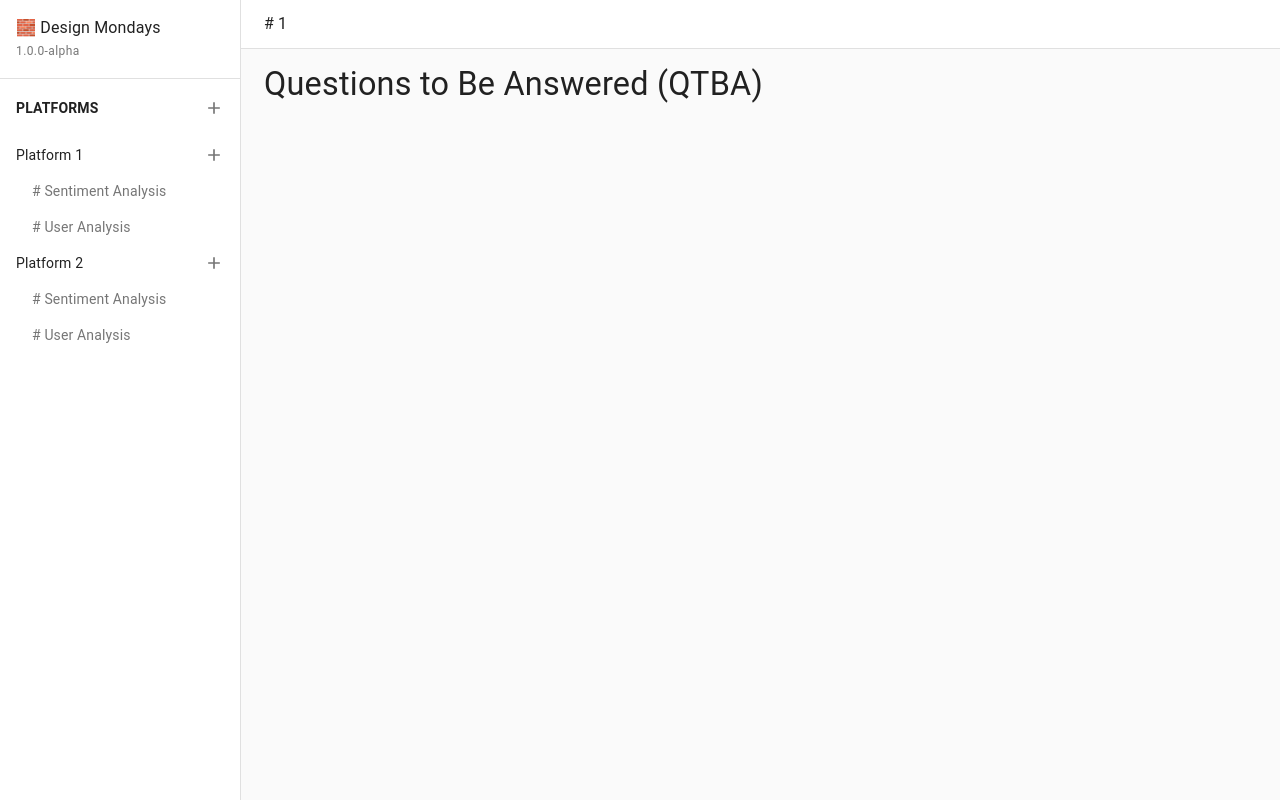
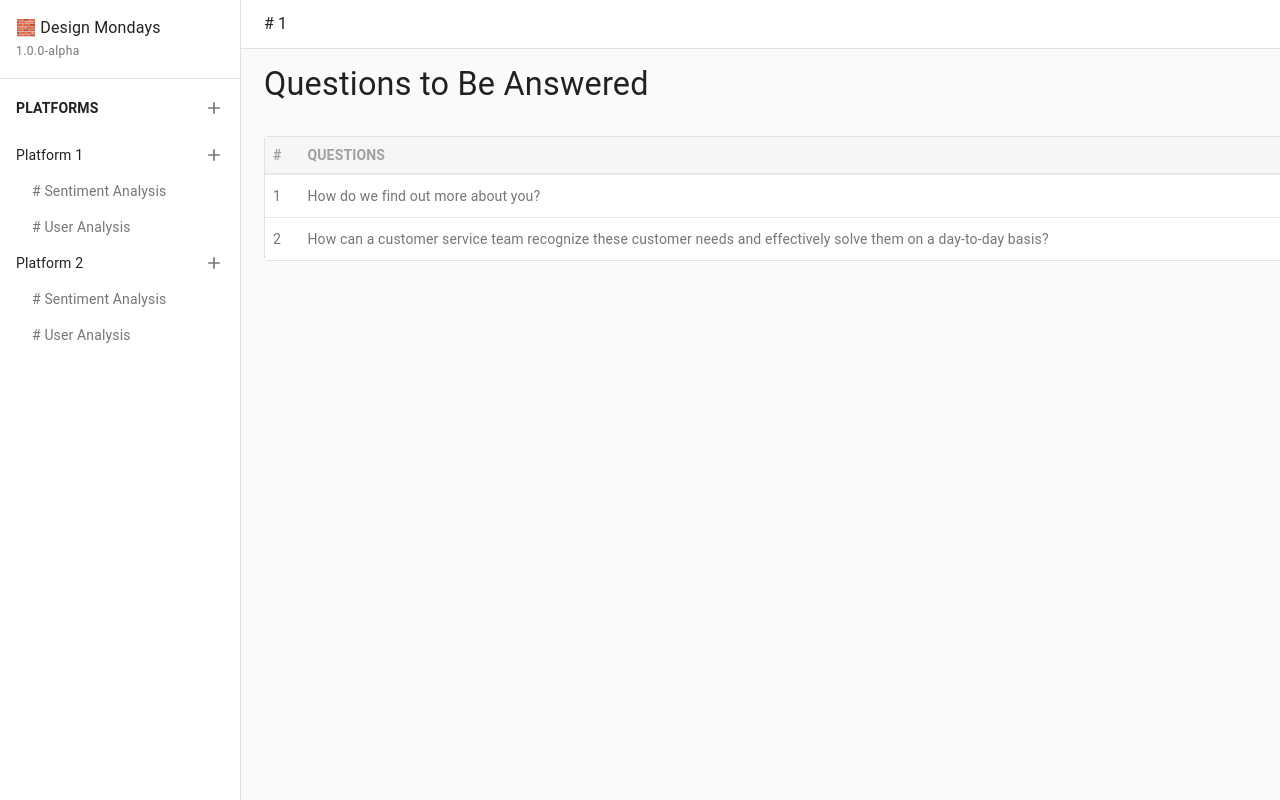
Before and after one commit to adenchua/qtba, a React (Create React App) app in the folder frontend/: page /1/1 in a window 1280 px wide. Shown: the top 800 px of the page. Built offline with nearby package versions, Linux system fonts and the light colour scheme.

Commit message:
add table

```diff
--- /dev/null
+++ b/frontend/src/components/QTBATable.tsx
@@ -0,0 +1,156 @@
+import React, { useState, useCallback } from "react";
+import CheckCircleIcon from "@material-ui/icons/CheckCircleOutline";
+import CheckedCircleIcon from "@material-ui/icons/CheckCircle";
+import MoreHorizIcon from "@material-ui/icons/MoreHoriz";
+import IconButton from "@material-ui/core/IconButton";
+import Typography from "@material-ui/core/Typography";
+import { makeStyles } from "@material-ui/core/styles";
+
+const useStyles = makeStyles(() => ({
+  root: {
+    display: "inline-block",
+    minWidth: "100%",
+    border: "1px solid #dbe3e8",
+    borderRadius: 4,
+  },
+  table: {
+    width: "100%",
+    borderCollapse: "collapse",
+  },
+  tableHeader: {
+    background: "#F6F6F6",
+  },
+  tableHeaderRow: {
+    padding: "8px",
+    borderBottom: "2px solid #E8E8E8",
+  },
+  tableHeaderText: {
+    textTransform: "uppercase",
+    color: "#A0A0A0",
+    fontWeight: "bold",
+  },
+  tableBodyRow: {
+    background: "#FFF",
+    "&:not(:last-child)": {
+      borderBottom: "1px solid #E8E8E8",
+    },
+  },
+  tableBodyRowColumn: {
+    padding: "8px",
+  },
+}));
+
+const QUESTIONS_BANK = [
+  {
+    question: "How do we find out more about you?",
+    questionIndex: 1,
+    likes: 46,
+    isStrikeThrough: true,
+  },
+  {
+    question:
+      "How can a customer service team recognize these customer needs and effectively solve them on a day-to-day basis?",
+    questionIndex: 2,
+    likes: 27,
+    isStrikeThrough: false,
+  },
+];
+
+const QTBATable = (): JSX.Element => {
+  const classes = useStyles();
+  const [votedQuestionIndexes, setVotedQuestionsIndexes] = useState<number[]>([]);
+
+  const handleVoteQuestion = (questionIndex: number): void => {
+    if (votedQuestionIndexes.includes(questionIndex)) {
+      return; // already in vote
+    }
+
+    setVotedQuestionsIndexes((prevState) => [...prevState, questionIndex]);
+  };
+
+  const handleUnvoteQuestion = (questionIndex: number): void => {
+    if (!votedQuestionIndexes.includes(questionIndex)) {
+      return;
+    }
+
+    const updatedQuestionIndexes = votedQuestionIndexes.filter(
+      (questionIndexInArray) => questionIndexInArray !== questionIndex
+    );
+    setVotedQuestionsIndexes(updatedQuestionIndexes);
+  };
+
+  const renderTableHeader = useCallback((): JSX.Element => {
+    return (
+      <thead>
+        <tr className={classes.tableHeader}>
+          <th className={classes.tableHeaderRow}>
+            <Typography align='left' className={classes.tableHeaderText} variant='body2'>
+              #
+            </Typography>
+          </th>
+          <th className={classes.tableHeaderRow}>
+            <Typography align='left' className={classes.tableHeaderText} variant='body2'>
+              Questions
+            </Typography>
+          </th>
+          <th className={classes.tableHeaderRow}>
+            <Typography align='left' className={classes.tableHeaderText} variant='body2'>
+              Vote
+            </Typography>
+          </th>
+          <th className={classes.tableHeaderRow}></th>
+        </tr>
+      </thead>
+    );
+  }, [classes.tableHeader, classes.tableHeaderRow, classes.tableHeaderText]);
+
+  const renderTableRow = (question: string, questionIndex: number): JSX.Element => {
+    return (
+      <tr className={classes.tableBodyRow} key={questionIndex}>
+        <td className={classes.tableBodyRowColumn}>
+          <Typography variant='body2' color='textSecondary'>
+            {questionIndex}
+          </Typography>
+        </td>
+        <td className={classes.tableBodyRowColumn}>
+          <Typography variant='body2' color='textSecondary'>
+            {question}
+          </Typography>
+        </td>
+        <td className={classes.tableBodyRowColumn}>
+          {!votedQuestionIndexes.includes(questionIndex) && (
+            <IconButton size='small' onClick={() => handleVoteQuestion(questionIndex)}>
+              <CheckCircleIcon fontSize='small' color='disabled' />
+            </IconButton>
+          )}
+          {votedQuestionIndexes.includes(questionIndex) && (
+            <IconButton size='small' onClick={() => handleUnvoteQuestion(questionIndex)}>
+              <CheckedCircleIcon fontSize='small' color='primary' />
+            </IconButton>
+          )}
+        </td>
+        <td className={classes.tableBodyRowColumn}>
+          <IconButton size='small'>
+            <MoreHorizIcon fontSize='small' color='disabled' />
+          </IconButton>
+        </td>
+      </tr>
+    );
+  };
+
+  return (
+    <div className={classes.root}>
+      <table className={classes.table} cellSpacing={0} cellPadding={0}>
+        {renderTableHeader()}
+        <tbody>
+          {QUESTIONS_BANK.map((qtba) => {
+            const { question, questionIndex } = qtba;
+            return renderTableRow(question, questionIndex);
+          })}
+        </tbody>
+      </table>
+    </div>
+  );
+};
+
+export default QTBATable;
--- a/frontend/src/pages/CapabilityPage.tsx
+++ b/frontend/src/pages/CapabilityPage.tsx
@@ -1,21 +1,26 @@
 import Toolbar from "@material-ui/core/Toolbar";
 import Container from "@material-ui/core/Container";
 import Typography from "@material-ui/core/Typography";
+import Box from "@material-ui/core/Box";
 
 import Navbar from "../components/Navbar";
 import Sidebar from "../components/Sidebar";
+import QTBATable from "../components/QTBATable";
 import { DRAWER_WIDTH } from "../utils/constants";
 
 const CapabilityPage = (): JSX.Element => {
   return (
-    <div>
+    <>
       <Navbar />
       <Sidebar />
       <Toolbar />
       <Container style={{ marginLeft: DRAWER_WIDTH }}>
-        <Typography variant='h4'>Questions to Be Answered (QTBA)</Typography>
+        <Typography variant='h4'>Questions to Be Answered</Typography>
+        <Box mt={4}>
+          <QTBATable />
+        </Box>
       </Container>
-    </div>
+    </>
   );
 };
 
```
